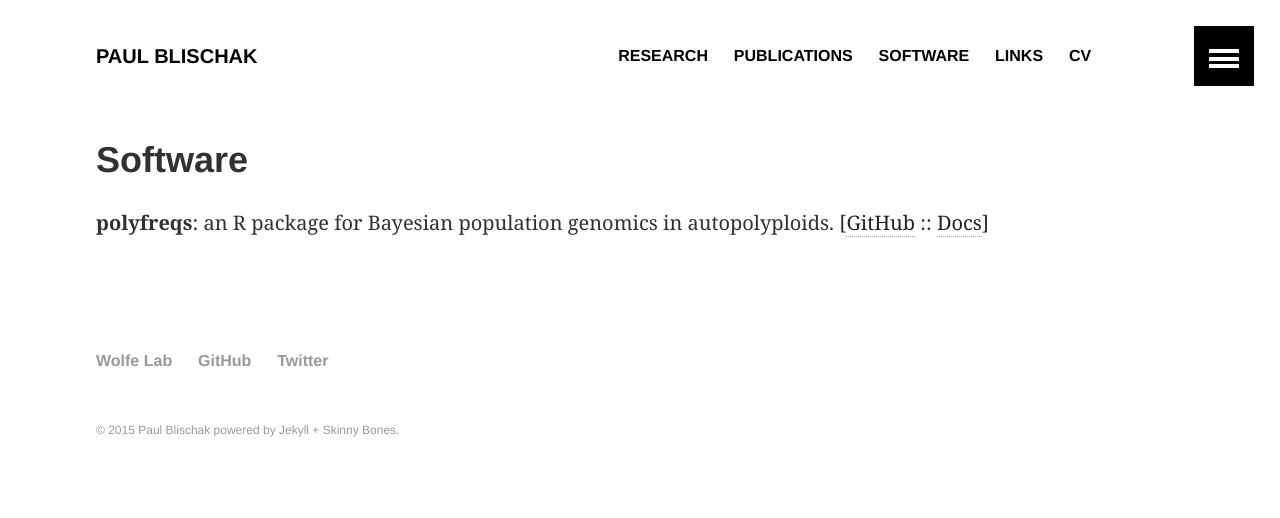
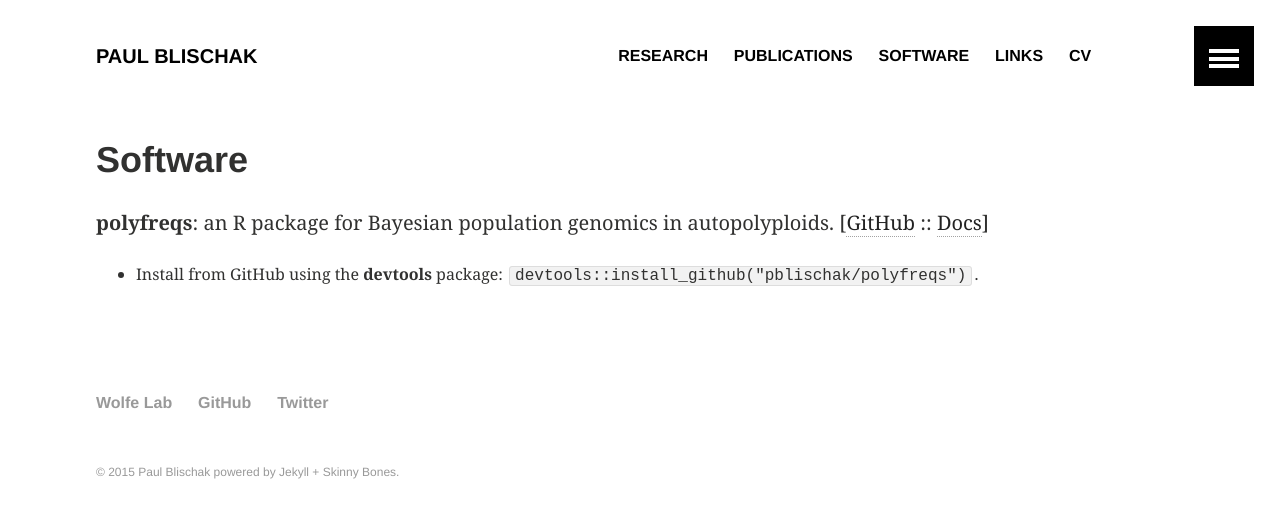
Before and after one commit to pblischak/pblischak.github.io, a Jekyll site: the page built from Software/index.md, in a window 1280 px wide. Shown: the top 518 px of the page. Built offline with Jekyll 4.4.1, drawn with Linux system fonts in a browser that asks for light colours.

Commit message:
adding install instructions for polyfreqs to software page

```diff
--- a/Software/index.md
+++ b/Software/index.md
@@ -4,3 +4,5 @@ title: Software
 ---
 
 **polyfreqs**: an R package for Bayesian population genomics in autopolyploids. [<a href="https://github.com/pblischak/polyfreqs" target="_blank">GitHub</a> :: <a href="{{site.url}}/polyfreqs" target="_blank">Docs</a>]
+
+- Install from GitHub using the **devtools** package: `devtools::install_github("pblischak/polyfreqs")`.
```
